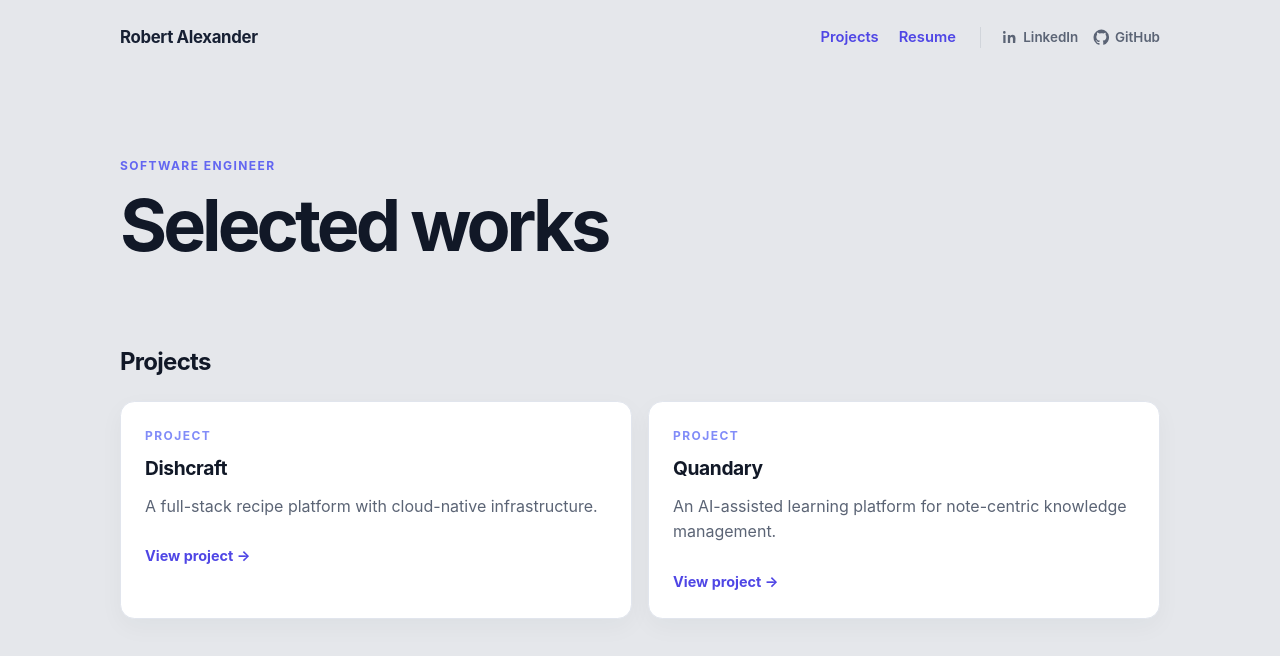
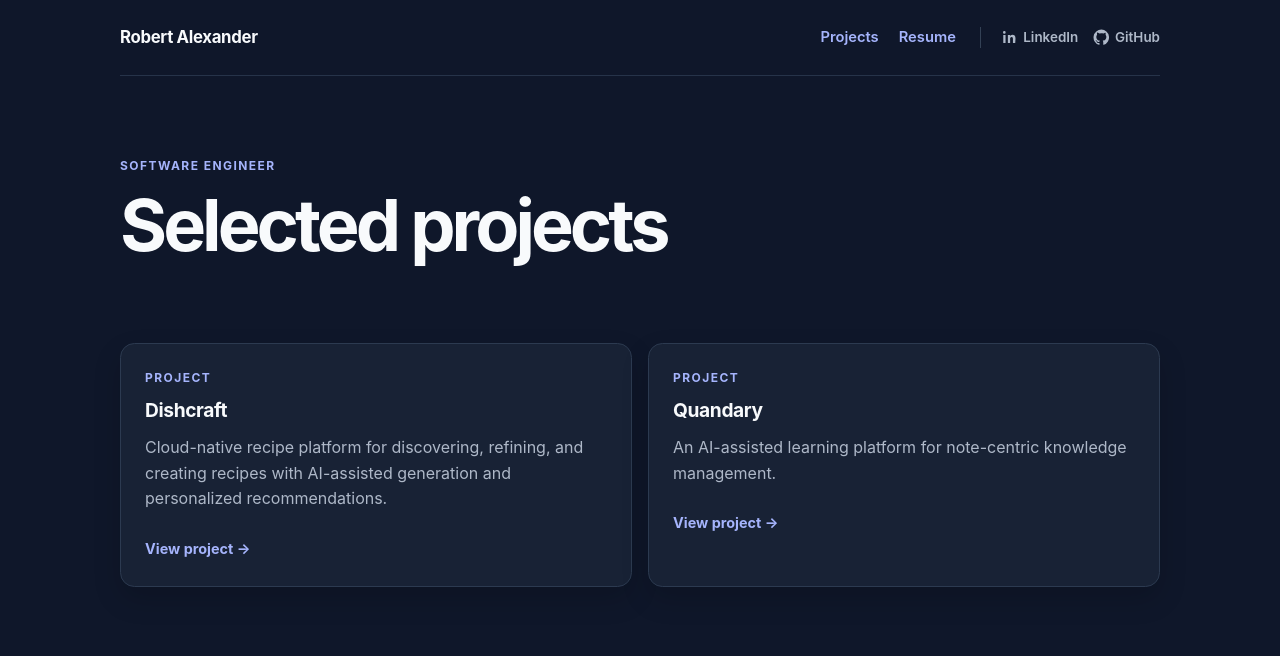
Before and after one commit to robalexdr/personal-site, a React (Vite) app: page / in a window 1280 px wide. Shown: the top 656 px of the page. Built offline with nearby package versions, Linux system fonts and the light colour scheme.

Commit message:
dark theme

```diff
--- a/src/components/Home.tsx
+++ b/src/components/Home.tsx
@@ -8,9 +8,8 @@ export function Home() {
       <SiteHeader />
       <main className="page">
         <p className="eyebrow">Software engineer</p>
-        <h1 className="hero-title">Selected works</h1>
+        <h1 className="hero-title">Selected projects</h1>
       <section className="section">
-        <h2>Projects</h2>
         <div className="project-grid">
           {projects.map((project) => (
             <Link className="project-card" key={project.slug} to={`/projects/${project.slug}/`}>
--- a/src/index.css
+++ b/src/index.css
@@ -1,6 +1,6 @@
 :root {
-  color: #172033;
-  background: #e5e7eb;
+  color: #d8dee9;
+  background: #0f172a;
   font-family: Inter, ui-sans-serif, system-ui, -apple-system, BlinkMacSystemFont,
     "Segoe UI", sans-serif;
   font-synthesis: none;
@@ -18,12 +18,12 @@ body {
 }
 
 a {
-  color: #4f46e5;
+  color: #a5b4fc;
   text-decoration: none;
 }
 
 a:hover {
-  color: #3730a3;
+  color: #c4b5fd;
 }
 
 .site {
@@ -38,11 +38,11 @@ a:hover {
   justify-content: space-between;
   gap: 2rem;
   padding: 1.5rem 0;
-  border-bottom: 1px solid #e5e7eb;
+  border-bottom: 1px solid #263349;
 }
 
 .brand {
-  color: #172033;
+  color: #f8fafc;
   font-size: 1.05rem;
   font-weight: 700;
   letter-spacing: -0.02em;
@@ -61,19 +61,19 @@ a:hover {
   gap: 0.9rem;
   margin-left: 0.25rem;
   padding-left: 1.25rem;
-  border-left: 1px solid #d1d5db;
+  border-left: 1px solid #334155;
 }
 
 .social-link {
   display: inline-flex;
   align-items: center;
   gap: 0.35rem;
-  color: #5b6475;
+  color: #aeb8c8;
   font-size: 0.84rem;
 }
 
 .social-link:hover {
-  color: #3730a3;
+  color: #c4b5fd;
 }
 
 .social-link svg {
@@ -89,7 +89,7 @@ a:hover {
 .hero-title,
 h1 {
   margin: 0 0 1rem;
-  color: #111827;
+  color: #f8fafc;
   font-size: clamp(2.5rem, 7vw, 4.5rem);
   letter-spacing: -0.055em;
   line-height: 1.05;
@@ -97,14 +97,14 @@ h1 {
 
 h2 {
   margin: 0 0 1.25rem;
-  color: #111827;
+  color: #f8fafc;
   font-size: 1.5rem;
   letter-spacing: -0.03em;
 }
 
 h3 {
   margin: 0.35rem 0 0.6rem;
-  color: #111827;
+  color: #f8fafc;
   font-size: 1.2rem;
   letter-spacing: -0.02em;
 }
@@ -112,7 +112,7 @@ h3 {
 .eyebrow,
 .card-kicker {
   margin: 0 0 0.75rem;
-  color: #6366f1;
+  color: #a5b4fc;
   font-size: 0.75rem;
   font-weight: 700;
   letter-spacing: 0.12em;
@@ -122,7 +122,7 @@ h3 {
 .lede {
   max-width: 38rem;
   margin: 0;
-  color: #5b6475;
+  color: #aeb8c8;
   font-size: 1.15rem;
 }
 
@@ -139,30 +139,30 @@ h3 {
 .project-card,
 .post-card {
   display: block;
-  border: 1px solid #e1e5ed;
+  border: 1px solid #2c3a50;
   border-radius: 0.9rem;
-  background: #fff;
+  background: #182235;
   padding: 1.5rem;
-  box-shadow: 0 0.5rem 1.5rem rgb(31 41 55 / 4%);
+  box-shadow: 0 0.75rem 1.75rem rgb(0 0 0 / 16%);
   transition: border-color 160ms ease, box-shadow 160ms ease, transform 160ms ease;
 }
 
 .project-card:hover,
 .post-card:hover {
-  border-color: #a5b4fc;
-  box-shadow: 0 1rem 2rem rgb(31 41 55 / 8%);
+  border-color: #818cf8;
+  box-shadow: 0 1rem 2rem rgb(0 0 0 / 24%);
   transform: translateY(-2px);
 }
 
 .project-card p {
   margin: 0 0 1.5rem;
-  color: #5b6475;
+  color: #aeb8c8;
 }
 
 .card-kicker {
   display: block;
   margin-bottom: 0.5rem;
-  color: #818cf8;
+  color: #a5b4fc;
 }
 
 .card-link {
@@ -181,7 +181,7 @@ h3 {
 }
 
 .muted {
-  color: #6b7280;
+  color: #94a3b8;
 }
 
 .back-link {
@@ -197,7 +197,7 @@ h3 {
 
 .prose {
   max-width: 60rem;
-  color: #374151;
+  color: #d1d5db;
   font-size: 1.05rem;
   line-height: 1.8;
 }
@@ -230,9 +230,9 @@ h3 {
   max-width: 60rem;
   height: auto;
   margin: 2rem 0;
-  border: 1px solid #e1e5ed;
+  border: 1px solid #334155;
   border-radius: 0.75rem;
-  box-shadow: 0 0.75rem 2rem rgb(31 41 55 / 8%);
+  box-shadow: 0 0.75rem 2rem rgb(0 0 0 / 22%);
 }
 
 .image-button {
@@ -253,7 +253,7 @@ h3 {
 
 .image-button:hover img {
   transform: scale(1.01);
-  box-shadow: 0 1rem 2.5rem rgb(31 41 55 / 14%);
+  box-shadow: 0 1rem 2.5rem rgb(0 0 0 / 30%);
 }
 
 .image-lightbox {
@@ -279,23 +279,23 @@ h3 {
 .prose table {
   width: 100%;
   margin: 2rem 0;
-  border: 1px solid #cfd5df;
+  border: 1px solid #3b4a62;
   border-spacing: 0;
   border-radius: 0.75rem;
-  background: #fff;
+  background: #182235;
   overflow: hidden;
 }
 
 .prose th,
 .prose td {
   padding: 0.75rem 1rem;
-  border-bottom: 1px solid #e5e7eb;
+  border-bottom: 1px solid #2c3a50;
   text-align: left;
 }
 
 .prose th {
-  background: #eef0f5;
-  color: #172033;
+  background: #253047;
+  color: #f8fafc;
   font-size: 0.9rem;
 }
 
@@ -306,13 +306,13 @@ h3 {
 .prose blockquote {
   margin-left: 0;
   padding-left: 1.25rem;
-  border-left: 3px solid #a5b4fc;
-  color: #5b6475;
+  border-left: 3px solid #818cf8;
+  color: #aeb8c8;
 }
 
 .prose code {
   border-radius: 0.25rem;
-  background: #eef0f5;
+  background: #253047;
   padding: 0.15em 0.35em;
   font-size: 0.9em;
 }
@@ -320,7 +320,7 @@ h3 {
 .prose pre {
   overflow-x: auto;
   border-radius: 0.75rem;
-  background: #111827;
+  background: #080d18;
   padding: 1.25rem;
   color: #e5e7eb;
 }
--- a/src/projects.json
+++ b/src/projects.json
@@ -2,7 +2,7 @@
   {
     "slug": "dishcraft",
     "name": "Dishcraft",
-    "description": "A full-stack recipe platform with cloud-native infrastructure."
+    "description": "Cloud-native recipe platform for discovering, refining, and creating recipes with AI-assisted generation and personalized recommendations."
   },
   {
     "slug": "quandary",
```
